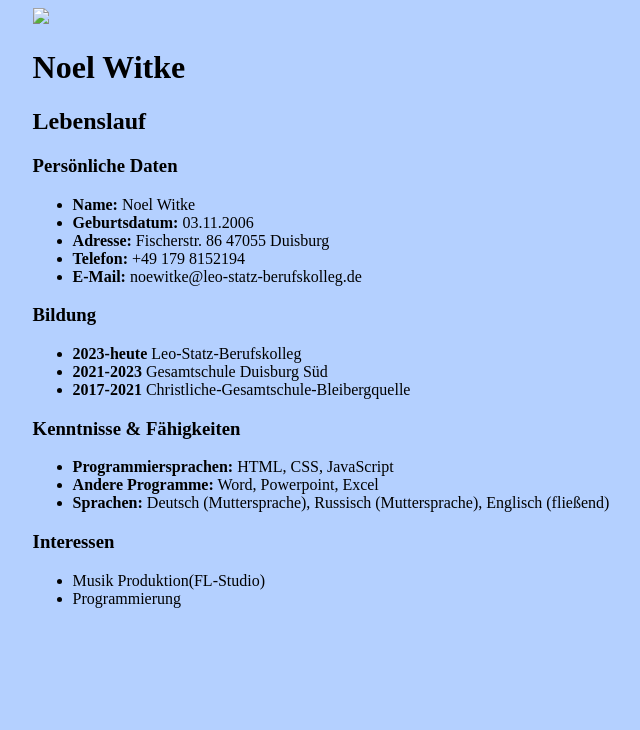
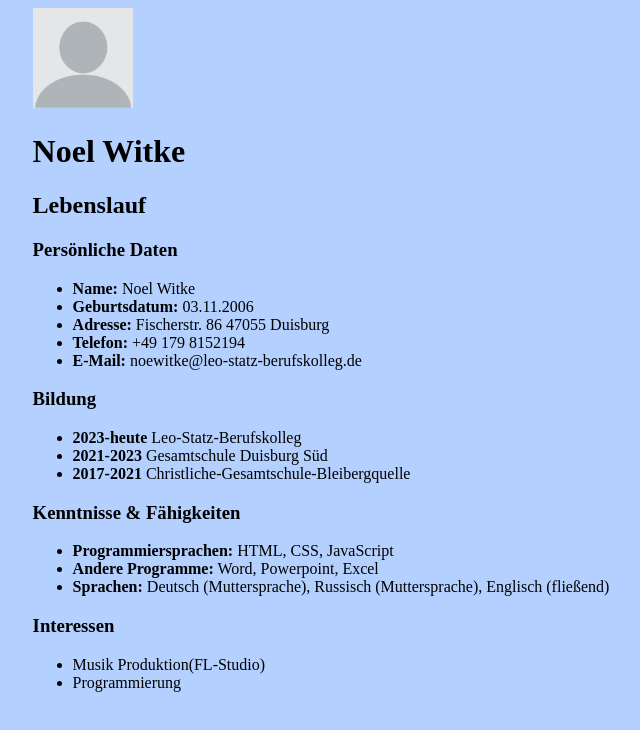
Before and after one commit to noelwit/lebenslauf, a plain HTML site: page index.html in a window 1280 px wide. Shown: the whole page, without its empty margins (319-959 px from the left). Drawn offline with Linux system fonts and the light colour scheme.

Commit message:
Update index.html

```diff
--- a/index.html
+++ b/index.html
@@ -17,7 +17,7 @@
 <body>
     <div class="container">
         <header>
-            <img style="width: auto; height: 100px;" src="blank-profile-picture-973460_1280.webp">
+            <img style="width: auto; height: 100px;" src="bilder/blank-profile-picture-973460_1280.webp">
             <h1>Noel Witke</h1>
             <h2>Lebenslauf</h2>
         </header>
@@ -52,4 +52,5 @@
     </div>
 
 </body>
+
 </html>
```
